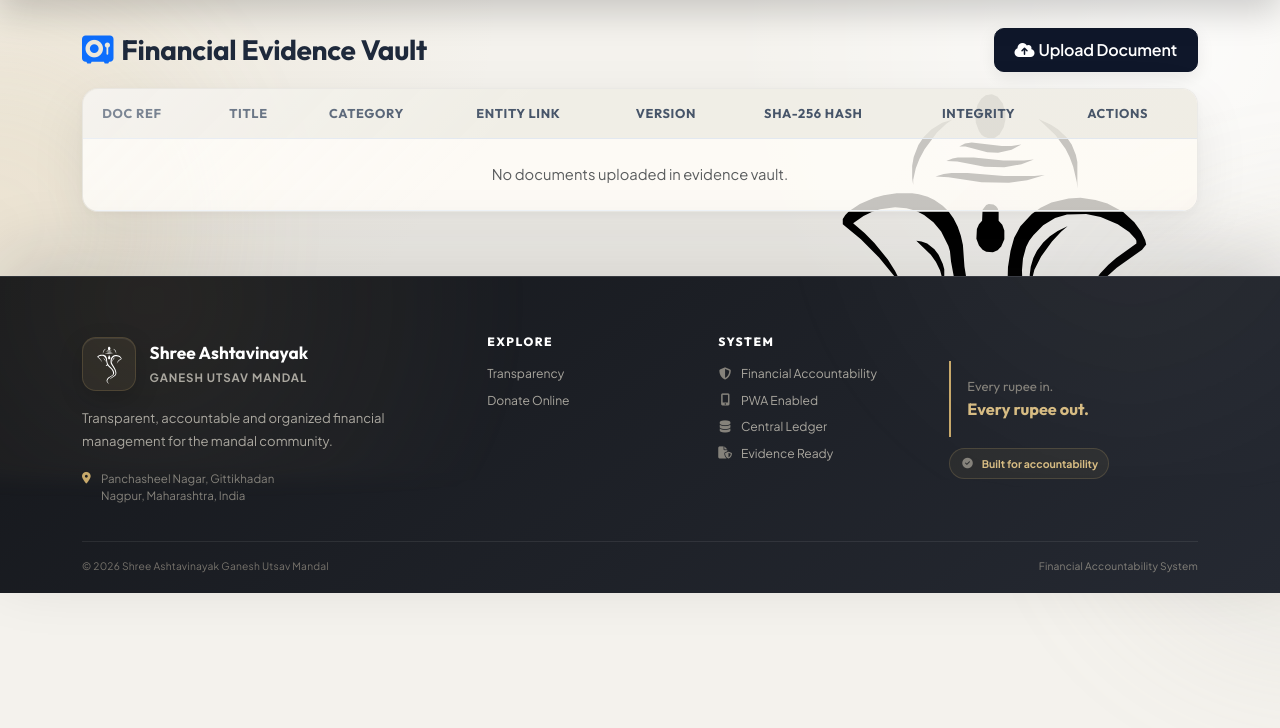
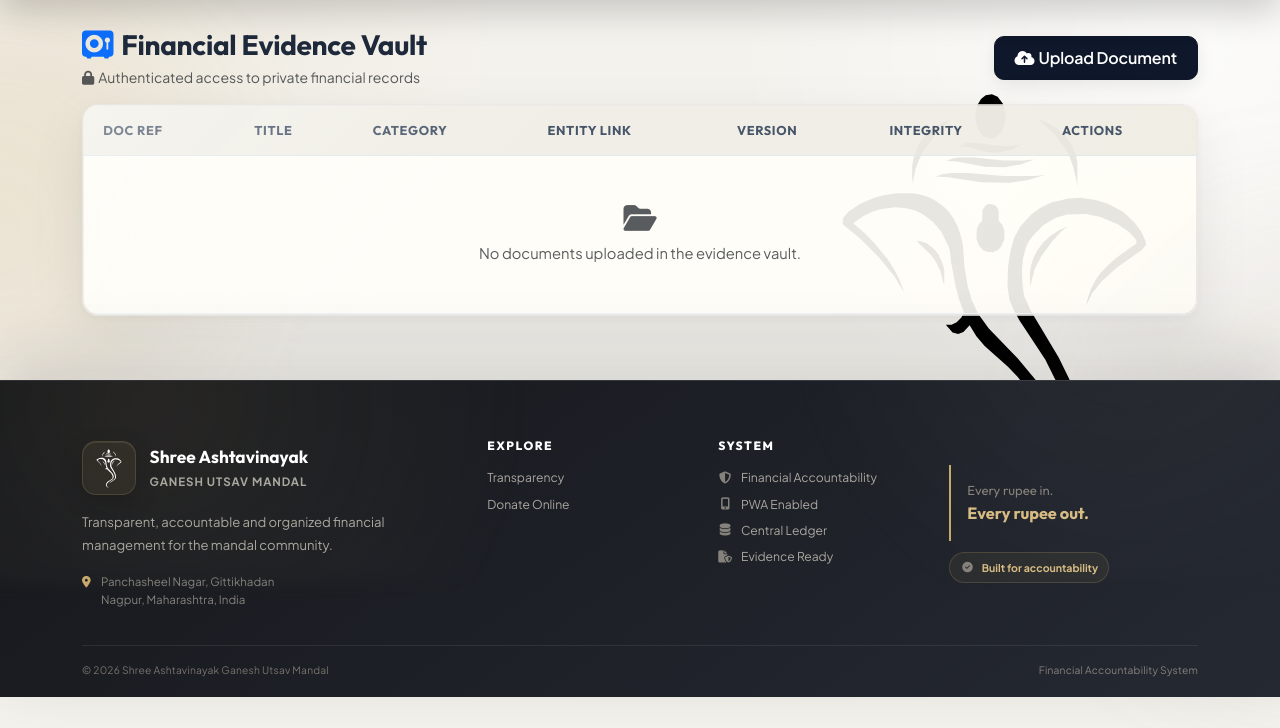
Before and after one commit to 1Y20ash/MandalFinance, a Python web app: template app/templates/documents/list.html in a window 1280 px wide. Shown: the part 72-800 px from the top of the page. Run offline with Jinja, Linux system fonts and the light colour scheme; the template is opened without the code that fills it, so the values that code supplies are empty.

Commit message:
Phase 14: improve evidence vault security UI

```diff
--- a/app/templates/documents/list.html
+++ b/app/templates/documents/list.html
@@ -2,52 +2,46 @@
 {% block title %}Financial Evidence Vault - Ashtavinayak Mandal{% endblock %}
 
 {% block content %}
-<div class="d-flex justify-content-between align-items-center mb-3">
-    <h3 class="fw-bold mb-0"><i class="fa-solid fa-vault me-2 text-primary"></i>Financial Evidence Vault</h3>
-    <a href="{{ url_for('documents.upload_document') }}" class="btn btn-primary"><i class="fa-solid fa-cloud-arrow-up me-1"></i>Upload Document</a>
+<div class="d-flex justify-content-between align-items-center mb-3 gap-3 flex-wrap">
+    <div>
+        <h3 class="fw-bold mb-1"><i class="fa-solid fa-vault me-2 text-primary"></i>Financial Evidence Vault</h3>
+        <div class="small text-muted"><i class="fa-solid fa-lock me-1"></i>Authenticated access to private financial records</div>
+    </div>
+    <a href="{{ url_for('documents.upload_document') }}" class="btn btn-primary">
+        <i class="fa-solid fa-cloud-arrow-up me-1"></i>Upload Document
+    </a>
 </div>
 
-<div class="card shadow-sm border-0">
+<div class="card shadow-sm border-0 overflow-hidden">
     <div class="card-body p-0">
+        <div class="table-responsive">
             <table class="table table-hover align-middle mb-0">
                 <thead class="table-dark">
-                <tr>
-                    <th>Doc Ref</th>
-                    <th>Title</th>
-                    <th>Category</th>
-                    <th>Entity Link</th>
-                    <th>Version</th>
-                    <th>SHA-256 Hash</th>
-                    <th>Integrity</th>
-                    <th>Actions</th>
-                </tr>
+                    <tr><th>Doc Ref</th><th>Title</th><th>Category</th><th>Entity Link</th><th>Version</th><th>Integrity</th><th>Actions</th></tr>
                 </thead>
                 <tbody>
                 {% for doc in pagination.items %}
                     <tr>
-                    <td class="fw-bold">{{ doc.doc_ref }}</td>
-                    <td>{{ doc.title }}</td>
+                        <td class="fw-bold text-nowrap">{{ doc.doc_ref }}</td>
+                        <td><div class="fw-semibold">{{ doc.title }}</div><small class="text-muted">{{ doc.original_filename }}</small></td>
                         <td><span class="badge bg-secondary">{{ doc.category }}</span></td>
-                    <td>{{ doc.entity_type }} #{{ doc.entity_id or 'Gen' }}</td>
+                        <td>{{ doc.entity_type }} #{{ doc.entity_id or 'General' }}</td>
                         <td><span class="badge bg-info text-dark">v{{ doc.current_version_number }}</span></td>
-                    <td><code class="small">{{ doc.current_sha256_hash[:12] }}...</code></td>
                         <td>
-                        {% if doc.is_verified %}
-                            <span class="badge bg-success"><i class="fa-solid fa-check me-1"></i>Verified</span>
-                        {% else %}
-                            <span class="badge bg-danger"><i class="fa-solid fa-triangle-exclamation me-1"></i>Mismatch</span>
-                        {% endif %}
+                            {% if doc.is_verified %}<span class="badge bg-success"><i class="fa-solid fa-check me-1"></i>Verified</span>
+                            {% else %}<span class="badge bg-danger"><i class="fa-solid fa-triangle-exclamation me-1"></i>Integrity issue</span>{% endif %}
                         </td>
-                    <td>
-                        <a href="{{ url_for('documents.view_document', doc_id=doc.id) }}" class="btn btn-sm btn-outline-info me-1"><i class="fa-solid fa-eye"></i></a>
-                        <a href="{{ url_for('documents.download_document', doc_id=doc.id) }}" class="btn btn-sm btn-outline-success" target="_blank"><i class="fa-solid fa-download"></i></a>
+                        <td class="text-nowrap">
+                            <a href="{{ url_for('documents.view_document', doc_id=doc.id) }}" class="btn btn-sm btn-outline-info me-1" title="View details"><i class="fa-solid fa-eye"></i></a>
+                            <a href="{{ url_for('documents.download_document', doc_id=doc.id) }}" class="btn btn-sm btn-outline-success" title="Secure download"><i class="fa-solid fa-download"></i></a>
                         </td>
                     </tr>
                 {% else %}
-                <tr><td colspan="8" class="text-center py-4 text-muted">No documents uploaded in evidence vault.</td></tr>
+                    <tr><td colspan="7" class="text-center py-5 text-muted"><i class="fa-solid fa-folder-open fa-2x mb-2"></i><div>No documents uploaded in the evidence vault.</div></td></tr>
                 {% endfor %}
                 </tbody>
             </table>
         </div>
     </div>
+</div>
 {% endblock %}
```
Lines whose indentation alone changed are shown as unchanged.
